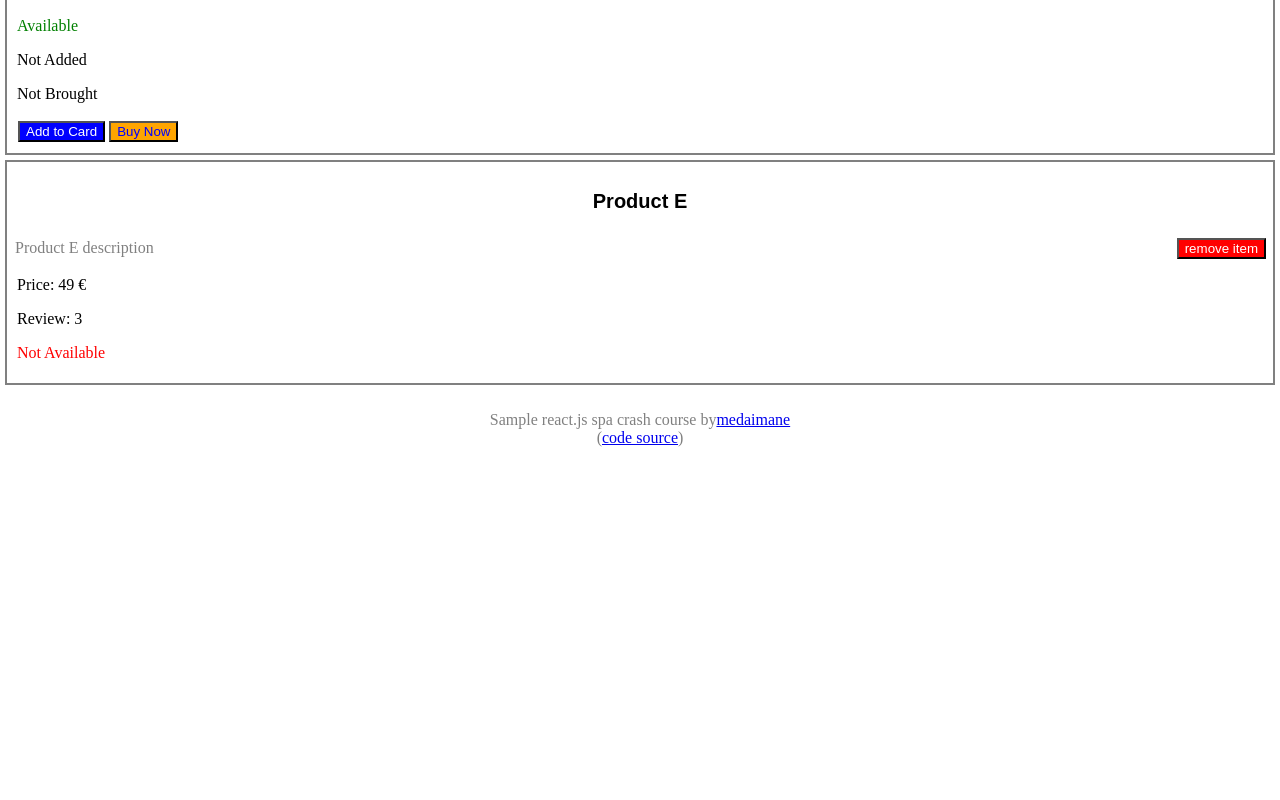
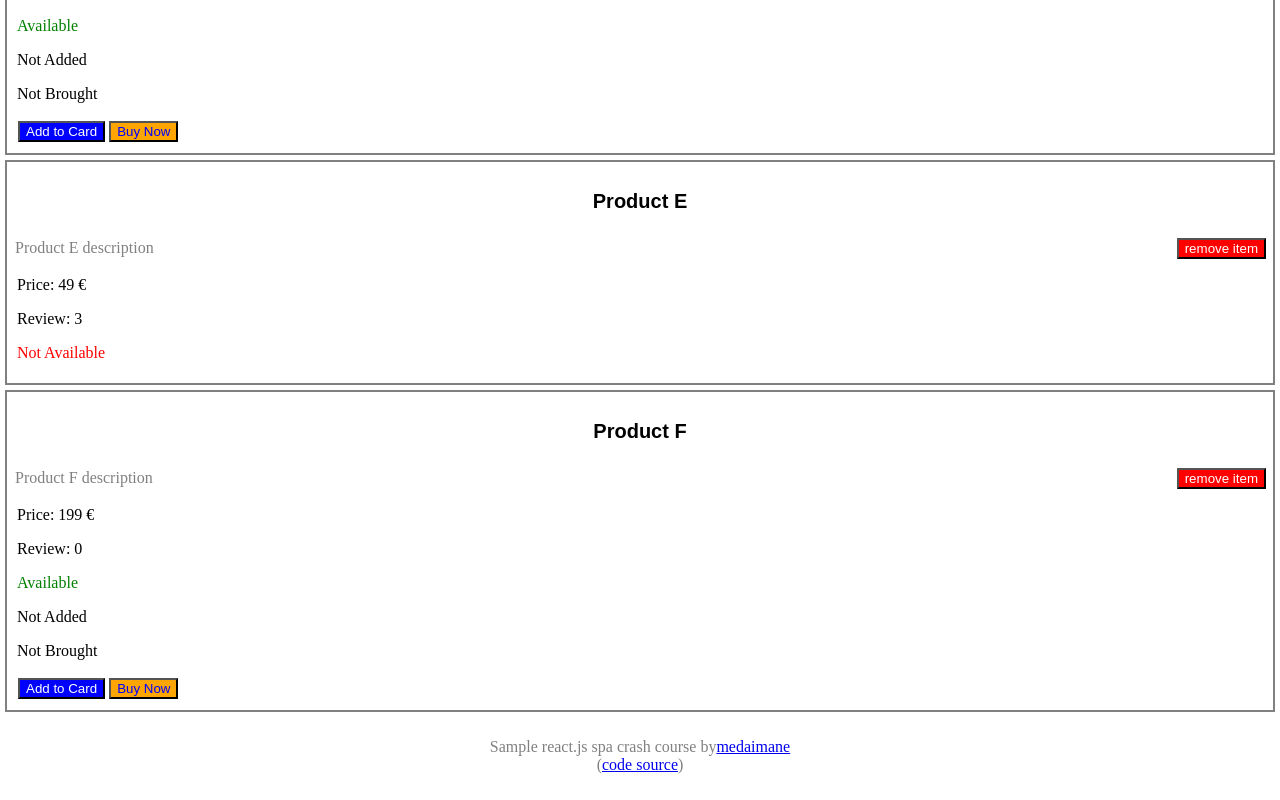
Before and after one commit to medaimane/react.js-crash-course, a React (Create React App) app: page / in a window 1280 px wide. Shown: the part 1415-2215 px from the top of the page. Before the commit the page ends 1888 px from the top, so only its background shows below. Built offline with nearby package versions, Linux system fonts and the light colour scheme; data requests are answered from the project's data file.

Commit message:
feat: Http post request, add new item

```diff
--- a/db/db.json
+++ b/db/db.json
@@ -54,6 +54,17 @@
       "isAvailable": false,
       "isAddedToCard": false,
       "isBrought": false
+    },
+    {
+      "name": "Product F",
+      "description": "Product F description",
+      "price": "199",
+      "review": "0",
+      "isAvailable": true,
+      "isAddedToCard": false,
+      "isBrought": false,
+      "imageUrl": "",
+      "id": 6
     }
   ]
 }
--- a/src/components/app/App.js
+++ b/src/components/app/App.js
@@ -6,7 +6,6 @@ import Header from "../layouts/Header";
 import Footer from "../layouts/Footer";
 import About from "../Pages/About";
 import Contact from "../Pages/Contact";
-import uuid from 'uuid';
 import ProductsService from "../../sevices/ProductsService";
 import './App.css';
 
@@ -49,20 +48,15 @@ class App extends Component {
         });
     };
 
-    addProduct = ({name, description, price}) => {
+    addProduct = async ({name, description, price}) => {
         this.setState({
             products: [
-                ...this.state.products, {
+                ...this.state.products,
+                await ProductsService.addProduct({
                     name,
                     description,
-                    price,
-                    id: uuid.v4(),
-                    review: '0',
-                    isAvailable: true,
-                    isAddedToCard: false,
-                    isBrought: false,
-                    imageUrl: '',
-                }
+                    price
+                })
             ]
         })
     };
--- a/src/sevices/ProductsService.js
+++ b/src/sevices/ProductsService.js
@@ -7,4 +7,18 @@ export default class ProductsService {
         const res = await axios.get(`${this.apiUrl}/products`);
         return res.data;
     }
+
+    static async addProduct({ name, description, price}) {
+        const res = await axios.post(`${this.apiUrl}/products`, {
+            name,
+            description,
+            price,
+            review: '0',
+            isAvailable: true,
+            isAddedToCard: false,
+            isBrought: false,
+            imageUrl: '',
+        });
+        return res.data;
+    }
 }
```
